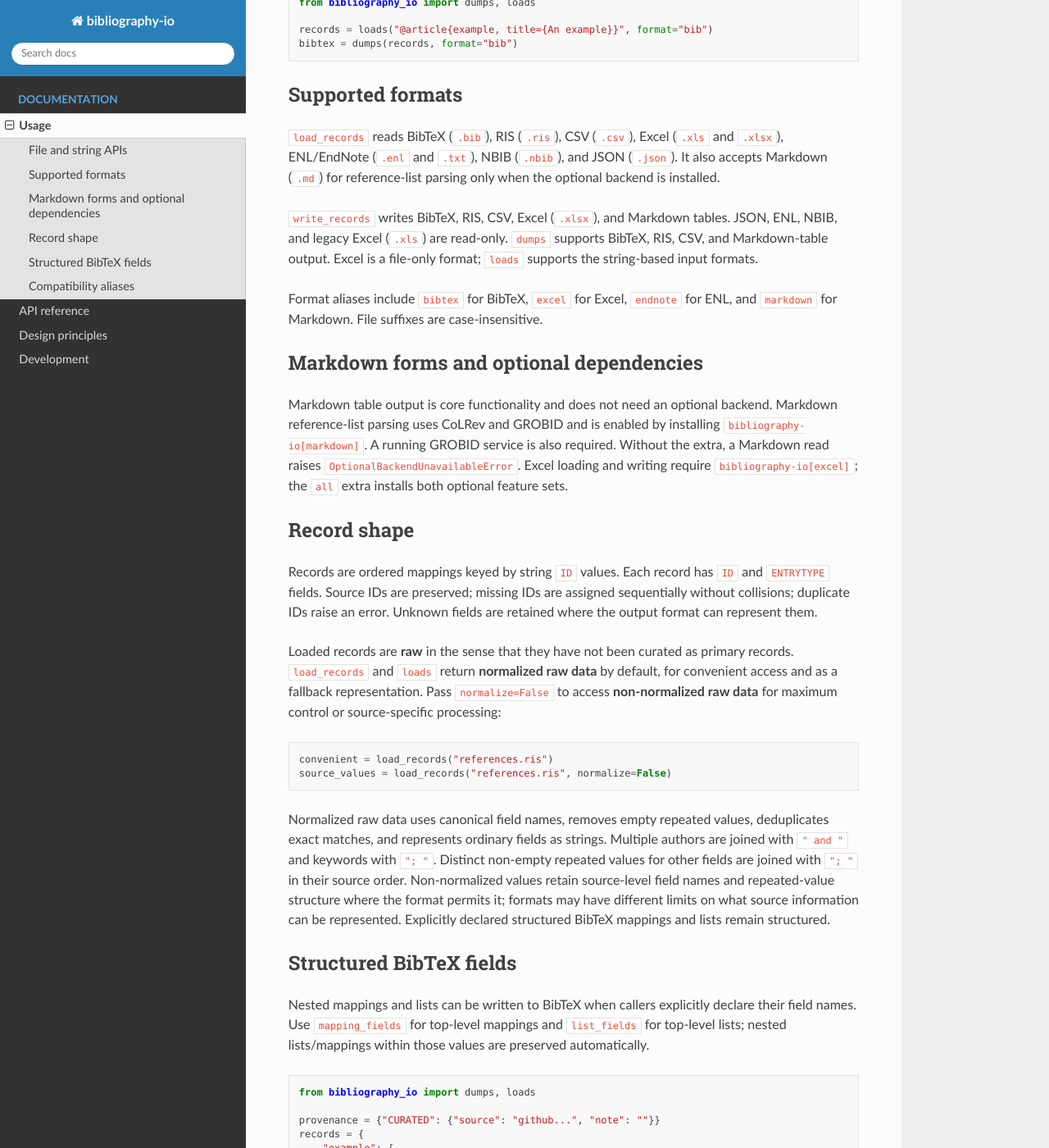
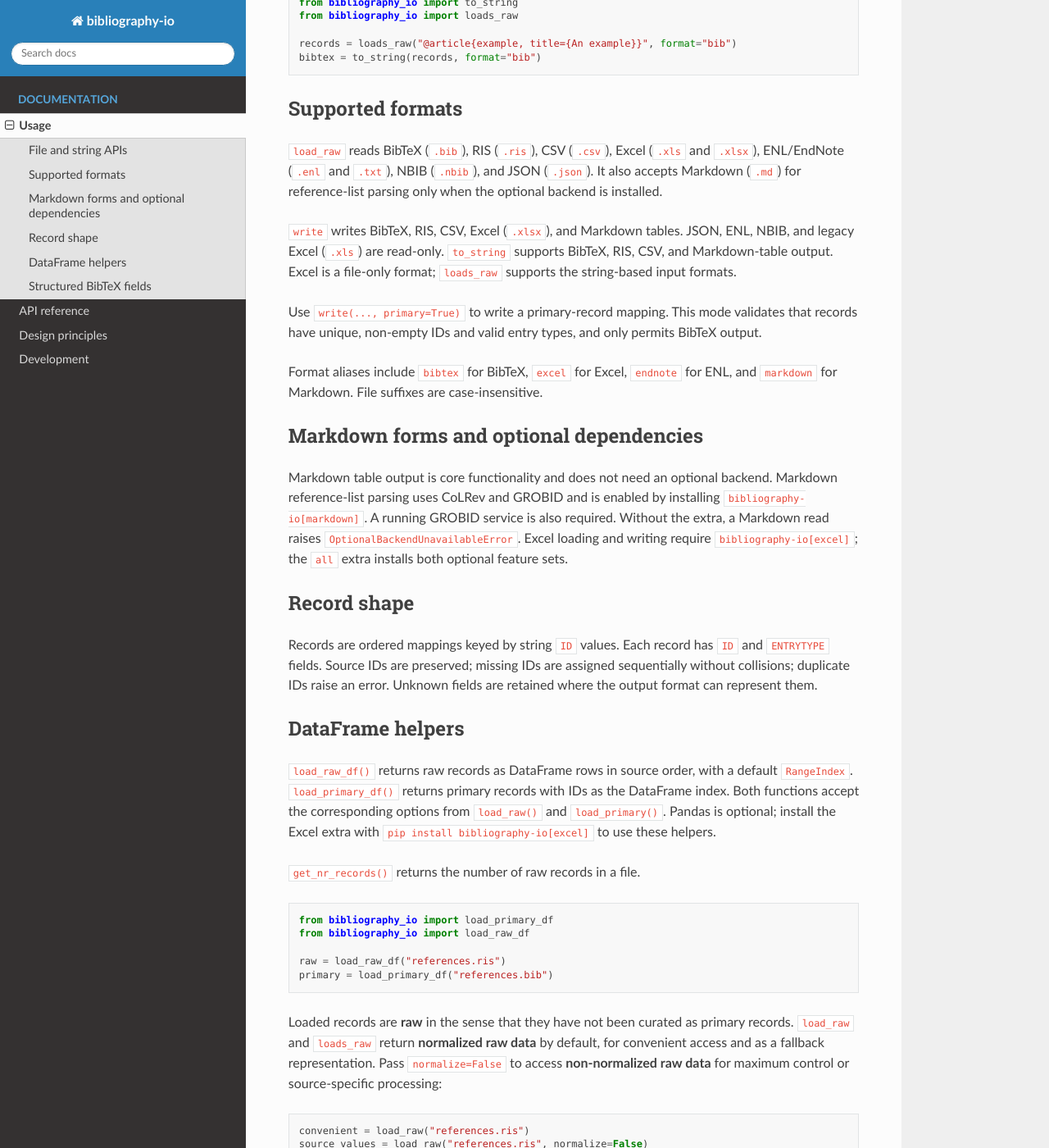
Before and after one commit to CoLRev-Environment/bibliography-io, a Sphinx documentation site: the page built from docs/usage.rst, in a window 1280 px wide and 1400 px high, scrolled down 508 px. Shown: the whole window at 82% size. Built offline with Sphinx 7.4.7 and the Read the Docs theme 3.1.0, drawn with Linux system fonts in a browser that asks for light colours; some of the changed text lies outside the part shown.

```diff
--- a/docs/api.rst
+++ b/docs/api.rst
@@ -8,14 +8,20 @@ File operations infer formats from filename suffixes unless an explicit
 :doc:`usage` for the read/write format matrix, including the distinction
 between core Markdown table output and pending optional reference-list parsing.
 
-.. autofunction:: bibliography_io.load_records
+.. autofunction:: bibliography_io.load_raw
 
-.. autofunction:: bibliography_io.loads
+.. autofunction:: bibliography_io.loads_raw
 
-.. autofunction:: bibliography_io.write_records
+.. autofunction:: bibliography_io.load_primary
 
-.. autofunction:: bibliography_io.dumps
+.. autofunction:: bibliography_io.loads_primary
 
-The historical names ``load``, ``write``, ``write_file``, ``to_string``,
-``load_df``, and ``get_nr_records`` are deprecated immediately. They remain
-available during migration and will be removed in a future release.
+.. autofunction:: bibliography_io.write
+
+.. autofunction:: bibliography_io.to_string
+
+.. autofunction:: bibliography_io.load_raw_df
+
+.. autofunction:: bibliography_io.load_primary_df
+
+.. autofunction:: bibliography_io.get_nr_records
--- a/docs/design.rst
+++ b/docs/design.rst
@@ -41,11 +41,11 @@ tags:
 
 .. code-block:: python
 
-   load_records(
+   load_raw(
        path, *, format=None, source=None, source_version=None,
        standardize_field_names=True
    ) -> list[dict]
-   loads(
+   loads_raw(
        string, *, format=..., source=None, source_version=None,
        standardize_field_names=True
    ) -> list[dict]
@@ -54,13 +54,12 @@ The corresponding writing interfaces are:
 
 .. code-block:: python
 
-   write_records(
-       records, *, path, format=None, source=None, source_version=None,
-       standardize_field_names=True
+   write(
+       records, *, path, format=None, mapping_fields=(), list_fields=(),
+       primary=False
    ) -> None
-   dumps(
-       records, *, format=..., source=None, source_version=None,
-       standardize_field_names=True
+   to_string(
+       records, *, format, mapping_fields=(), list_fields=()
    ) -> str
 
 The raw API follows these principles:
@@ -118,11 +117,11 @@ Source-specific parsing
 Separately installable source-specific packages extend bibliography-io as
 plugins registered through the plugin infrastructure. The core owns and
 orchestrates loading; a source plugin supplies hooks that run at defined points
-in that pipeline. Conceptually, ``load_records()`` follows this sequence:
+in that pipeline. Conceptually, ``load_raw()`` follows this sequence:
 
 .. code-block:: python
 
-   def load_records(path, *, format=None, source=None, source_version=None):
+   def load_raw(path, *, format=None, source=None, source_version=None):
         string, resolved_format = read_input(path, format=format)
        plugin = get_source_plugin(source) if source else None
 
@@ -147,8 +146,8 @@ in that pipeline. Conceptually, ``load_records()`` follows this sequence:
 ``normalize_basic()``, and ``validate_records()`` represent core stages. The
 plugin's ``preprocess()`` hook can adapt source-specific input strings before
 parsing. ``postprocess()`` receives parsed, basically normalized records for
-source-specific transformations. The same stages apply to ``loads()`` after its
-input string and required format have been validated. With no source specified,
+source-specific transformations. The same stages apply to ``loads_raw()`` after
+its input string and required format have been validated. With no source specified,
 the core uses its generic format handling and skips the plugin hooks.
 
 Source- and version-specific field-name mappings supplied by a plugin
@@ -167,8 +166,8 @@ selects its source in the core API, for example:
 .. code-block:: python
 
    # provider_x_bibliography/__init__.py
-   def load_records(path, *, format=None, source_version=None):
-       return bibliography_io.load_records(
+   def load_raw(path, *, format=None, source_version=None):
+       return bibliography_io.load_raw(
            path,
            format=format,
            source="provider_x",
@@ -176,7 +175,7 @@ selects its source in the core API, for example:
        )
 
 Both entry points use the core's orchestrated pipeline. The plugin hook
-implementation must not call the source-dispatching ``load_records()`` with the
+implementation must not call the source-dispatching ``load_raw()`` with the
 same source, which would dispatch back to that plugin. With no source specified,
 the matching source plugin is not used. A requested source plugin that is
 unavailable raises ``OptionalBackendUnavailableError``; an unsupported
@@ -192,31 +191,33 @@ The primary-data interfaces are:
 
 .. code-block:: python
 
-   load_records_dict(
-       path, *, header_only=False, mapping_fields=(), list_fields=()
+   load_primary(
+       path, *, format=None, header_only=False, mapping_fields=(), list_fields=()
    ) -> dict[str, dict]
 
-   loads_dict(
-       text, *, mapping_fields=(), list_fields=()
+   loads_primary(
+       text, *, format=..., mapping_fields=(), list_fields=()
    ) -> dict[str, dict]
 
-    write_records(
-        records, *, path, format=None, mapping_fields=(), list_fields=()
-    ) -> None
+   write(
+       records, *, path, format=None, primary=True,
+       mapping_fields=(), list_fields=()
+   ) -> None
 
 The primary-data API follows these principles:
 
-- These interfaces always read or write BibTeX and do not accept a general
-  format argument.
+- Primary loaders accept supported input formats and return records indexed by
+  ID. Pass ``primary=True`` to ``write()`` to validate primary records and
+  restrict writing to BibTeX.
 - Loads return an ID-indexed dictionary. Every record must have a valid, unique
   string ``ID``; missing and duplicate IDs raise ``MissingRecordIDError`` and
   ``DuplicateRecordIDError``, respectively. The API does not generate IDs or
   silently overwrite duplicate records. ID assignment and validation belong to
   the caller's ingestion or promotion process.
-- Use ``loads_dict()`` to load Git-versioned BibTeX supplied as text, such as
+- Use ``loads_primary()`` to load versioned bibliography supplied as text, such as
   content read from a particular Git revision. It parses the text and returns
   records indexed by ID.
-- ``load_records_dict(header_only=True)`` is a performance-oriented option for
+- ``load_primary(header_only=True)`` is a performance-oriented option for
   workflows that need only record headers. It returns the same ID-indexed
   dictionary shape with only ``ID`` and ``ENTRYTYPE`` in each record; the default
   ``False`` returns complete records.
@@ -340,10 +341,7 @@ CoLRev adapter behavior, not core API options. The legacy ``format_names`` optio
 has been removed. CoLRev's adapter is responsible for callback ordering and
 legacy missing-file defaults. Historical ``colrev.loader.*`` and
 ``colrev.writer.*`` imports remain CoLRev compatibility facades during migration;
-they are not bibliography-io public module paths. The package's old root aliases
-(``load``, ``write``, ``write_file``, ``to_string``, ``load_df``, and ``get_nr_records``)
-are deprecated immediately. They remain available during migration and will
-be removed in a future release.
+they are not bibliography-io public module paths.
 
 The legacy processing modules ``load_utils_formatter.py`` and
 ``load_utils_name_formatter.py`` contain CoLRev-specific formatting and name
@@ -352,7 +350,6 @@ packages, not maintained as bibliography-io functionality. In particular,
 language-code interpretation and normalization belong in CoLRev packages.
 
 The legacy ``bibliography_io.loader.load_utils`` adapter has been removed.
-Callers should use ``load_records()`` or ``loads()`` for raw list-based parsing;
+Callers should use ``load_raw()`` or ``loads_raw()`` for raw list-based parsing;
 CoLRev-specific callbacks, ID assignment, missing-file defaults, and workflow
-processing belong in CoLRev packages. The deprecated root-level ``load()`` alias
-continues to delegate to ``load_records()`` but rejects CoLRev-specific options.
+processing belong in CoLRev packages.
--- a/docs/usage.rst
+++ b/docs/usage.rst
@@ -12,32 +12,37 @@ UTF-8 and missing files raise ``FileNotFoundError``.
 
    from pathlib import Path
 
-   from bibliography_io import load_records, write_records
+    from bibliography_io import load_raw, write
 
-   records = load_records(Path("references.bib"))
-   write_records(records, path="references.ris")
+    records = load_raw(Path("references.bib"))
+    write(records, path="references.ris")
 
 String APIs require an explicit ``format``:
 
 .. code-block:: python
 
-   from bibliography_io import dumps, loads
+    from bibliography_io import to_string
+    from bibliography_io import loads_raw
 
-   records = loads("@article{example, title={An example}}", format="bib")
-   bibtex = dumps(records, format="bib")
+    records = loads_raw("@article{example, title={An example}}", format="bib")
+    bibtex = to_string(records, format="bib")
 
 Supported formats
 -----------------
 
-``load_records`` reads BibTeX (``.bib``), RIS (``.ris``), CSV (``.csv``),
+``load_raw`` reads BibTeX (``.bib``), RIS (``.ris``), CSV (``.csv``),
 Excel (``.xls`` and ``.xlsx``), ENL/EndNote (``.enl`` and ``.txt``), NBIB
 (``.nbib``), and JSON (``.json``). It also accepts Markdown (``.md``) for
 reference-list parsing only when the optional backend is installed.
 
-``write_records`` writes BibTeX, RIS, CSV, Excel (``.xlsx``), and Markdown
-tables. JSON, ENL, NBIB, and legacy Excel (``.xls``) are read-only. ``dumps``
+``write`` writes BibTeX, RIS, CSV, Excel (``.xlsx``), and Markdown
+tables. JSON, ENL, NBIB, and legacy Excel (``.xls``) are read-only. ``to_string``
 supports BibTeX, RIS, CSV, and Markdown-table output. Excel is a file-only
-format; ``loads`` supports the string-based input formats.
+format; ``loads_raw`` supports the string-based input formats.
+
+Use ``write(..., primary=True)`` to write a primary-record mapping. This mode
+validates that records have unique, non-empty IDs and valid entry types, and
+only permits BibTeX output.
 
 Format aliases include ``bibtex`` for BibTeX, ``excel`` for Excel, ``endnote``
 for ENL, and ``markdown`` for Markdown. File suffixes are case-insensitive.
@@ -61,16 +66,35 @@ Records are ordered mappings keyed by string ``ID`` values. Each record has
 assigned sequentially without collisions; duplicate IDs raise an error.
 Unknown fields are retained where the output format can represent them.
 
+DataFrame helpers
+-----------------
+
+``load_raw_df()`` returns raw records as DataFrame rows in source order, with a
+default ``RangeIndex``. ``load_primary_df()`` returns primary records with IDs
+as the DataFrame index. Both functions accept the corresponding options from
+``load_raw()`` and ``load_primary()``. Pandas is optional; install the Excel
+extra with ``pip install bibliography-io[excel]`` to use these helpers.
+
+``get_nr_records()`` returns the number of raw records in a file.
+
+.. code-block:: python
+
+    from bibliography_io import load_primary_df
+    from bibliography_io import load_raw_df
+
+    raw = load_raw_df("references.ris")
+    primary = load_primary_df("references.bib")
+
 Loaded records are **raw** in the sense that they have not been curated as
-primary records. ``load_records`` and ``loads`` return **normalized raw data**
+primary records. ``load_raw`` and ``loads_raw`` return **normalized raw data**
 by default, for convenient access and as a fallback representation. Pass
 ``normalize=False`` to access **non-normalized raw data** for maximum control
 or source-specific processing:
 
 .. code-block:: python
 
-   convenient = load_records("references.ris")
-   source_values = load_records("references.ris", normalize=False)
+   convenient = load_raw("references.ris")
+   source_values = load_raw("references.ris", normalize=False)
 
 Normalized raw data uses canonical field names, removes empty repeated values,
 deduplicates exact matches, and represents ordinary fields as strings. Multiple
@@ -91,25 +115,26 @@ are preserved automatically.
 
 .. code-block:: python
 
-   from bibliography_io import dumps, loads
+    from bibliography_io import to_string
+    from bibliography_io import loads_raw
 
-   provenance = {"CURATED": {"source": "github...", "note": ""}}
-   records = {
-       "example": {
-           "ENTRYTYPE": "article",
-           "colrev_masterdata_provenance": provenance,
-       }
-   }
-   text = dumps(
-       records,
-       format="bib",
-       mapping_fields=["colrev_masterdata_provenance"],
-   )
-   restored = loads(
-       text,
-       format="bib",
-       mapping_fields=["colrev_masterdata_provenance"],
-   )
+    provenance = {"CURATED": {"source": "github...", "note": ""}}
+    records = {
+        "example": {
+            "ENTRYTYPE": "article",
+            "colrev_masterdata_provenance": provenance,
+        }
+    }
+    text = to_string(
+        records,
+        format="bib",
+        mapping_fields=["colrev_masterdata_provenance"],
+    )
+    restored = loads_raw(
+        text,
+        format="bib",
+        mapping_fields=["colrev_masterdata_provenance"],
+    )
 
 The file APIs accept the same options. The ``bibio-json-v1:`` encoding uses
 compact JSON encoded as UTF-8 and Base64 inside a standard BibTeX braced value.
@@ -118,10 +143,3 @@ booleans, numbers, nulls, and empty/nested containers. Undeclared mappings and
 lists still raise ``SerializationError``. Structured-field options supplied to
 non-BibTeX formats raise ``UnsupportedFormatError``. See :doc:`design` for the
 full encoding and error contract.
-
-Compatibility aliases
-----------------------
-
-The historical root functions ``load``, ``write``, ``write_file``,
-``to_string``, ``load_df``, and ``get_nr_records`` are deprecated immediately.
-They remain available during migration and will be removed in a future release.
```
Also changed, not shown: README.md (+13 -12 lines), docs/index.rst (+7 -6 lines), src/bibliography_io/__init__.py (+166 -87 lines), 13 other files.
